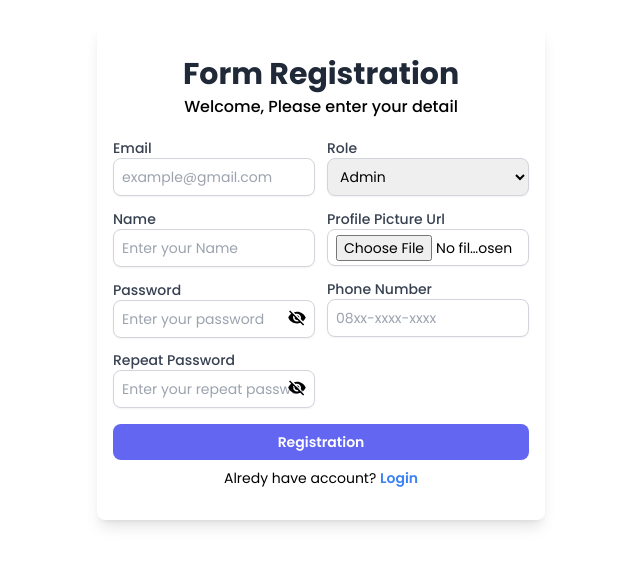
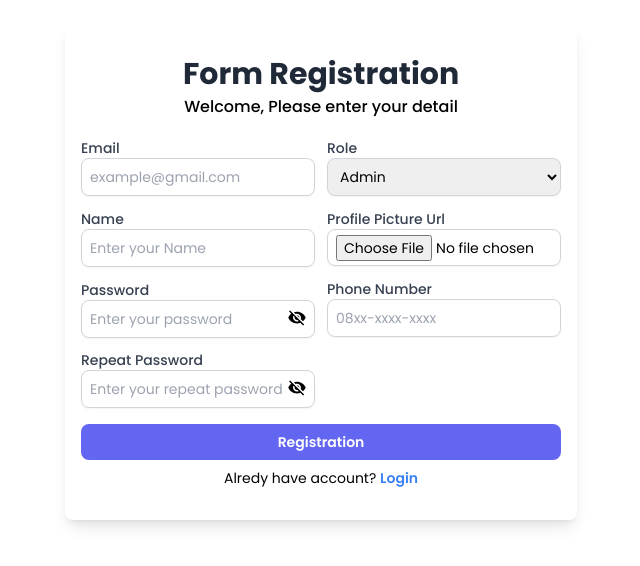
Before and after one commit to msfrzl1/langgeng-travel, a React (Vite) app: page /register in a window 1280 px wide. Shown: the part 128-694 px from the top of the page, without its empty margins (319-959 px from the left). Built offline with nearby package versions, Linux system fonts and the light colour scheme.

Commit message:
Return logic in type

```diff
--- a/src/components/Layouts/AuthLayout/index.jsx
+++ b/src/components/Layouts/AuthLayout/index.jsx
@@ -4,7 +4,11 @@ import Gap from "../../Elements/Gap";
 export default function AuthLayout({ title, type, children }) {
   return (
     <div className="flex min-h-screen items-center justify-center font-poppins">
-      <div className="m-0 w-full max-w-md rounded-lg px-4 py-8 shadow-none sm:m-5 sm:shadow-lg">
+      <div
+        className={` ${
+          type === "login" ? "max-w-md" : "max-w-lg"
+        } m-0 w-full rounded-lg px-4 py-8 shadow-none sm:m-5 sm:shadow-lg`}
+      >
         <h1 className="text-center text-3xl font-bold text-gray-800">
           {title}
         </h1>
```
